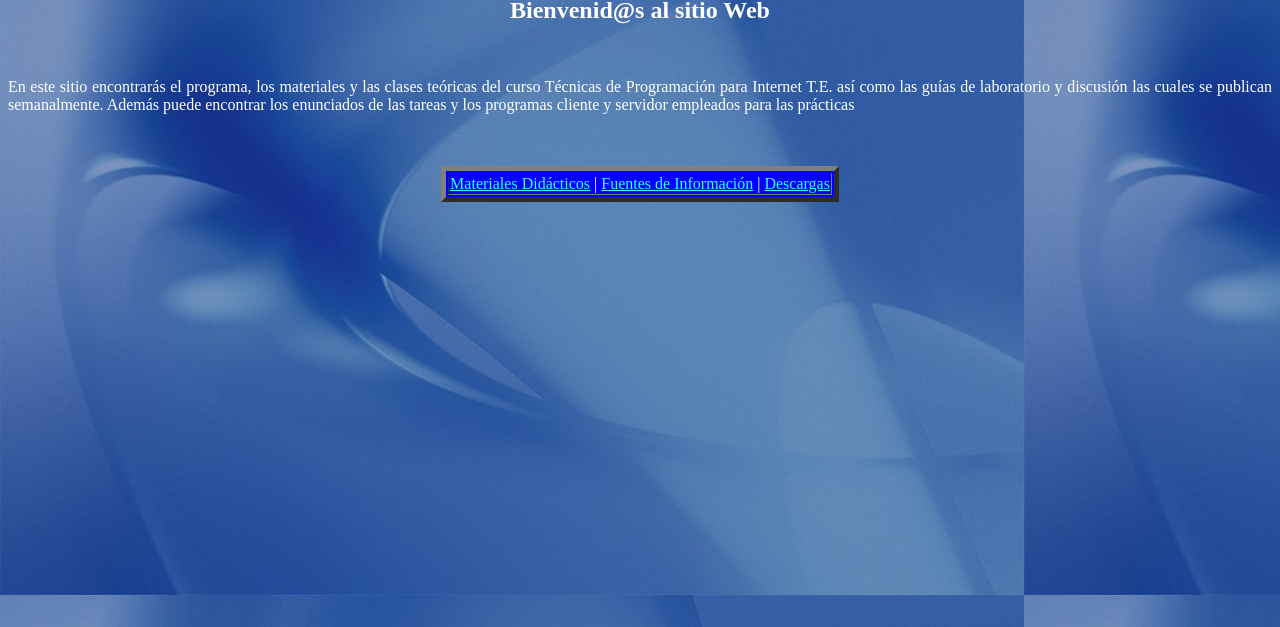
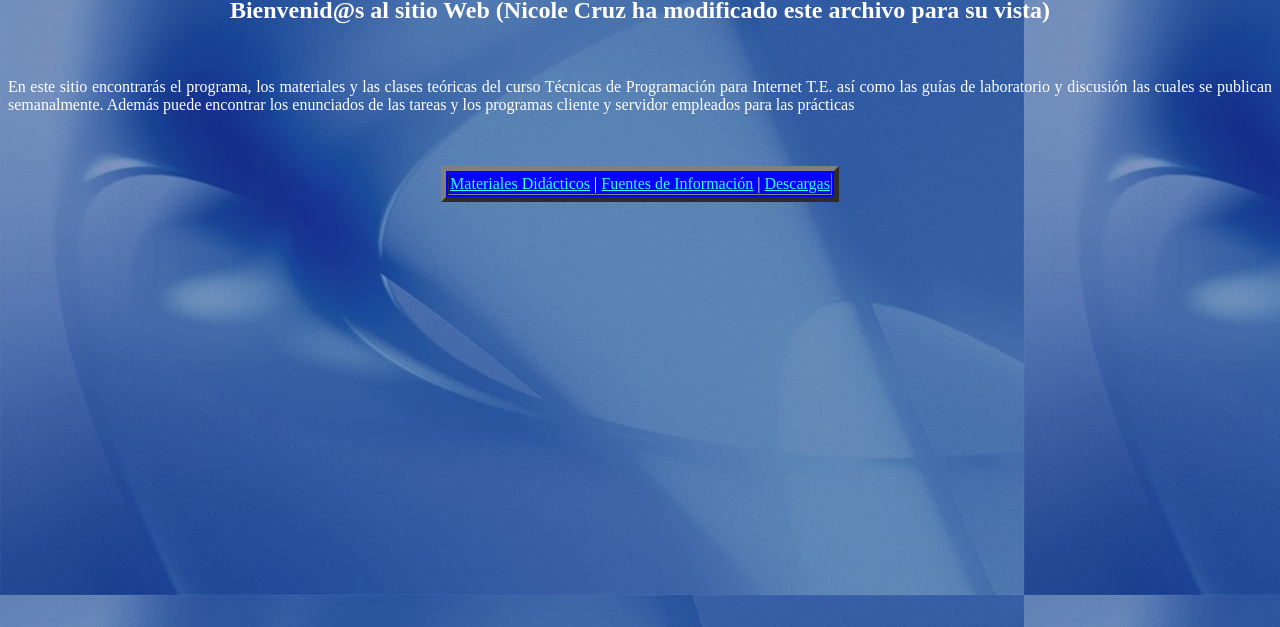
Before and after one commit to melodian1111/guia21c, a plain HTML site: page index.html in a window 1280 px wide. Shown: the part 173-800 px from the top of the page. Drawn offline with Linux system fonts and the light colour scheme.

Commit message:
Edición del archivo index.html con datos

```diff
--- a/index.html
+++ b/index.html
@@ -29,7 +29,7 @@
  </P>
 <BR>
 <H2 align="CENTER">
-   Bienvenid@s al sitio Web
+   Bienvenid@s al sitio Web (Nicole Cruz ha modificado este archivo para su vista)
 </H2>
 <BR>
 <P ALIGN="JUSTIFY">
```
